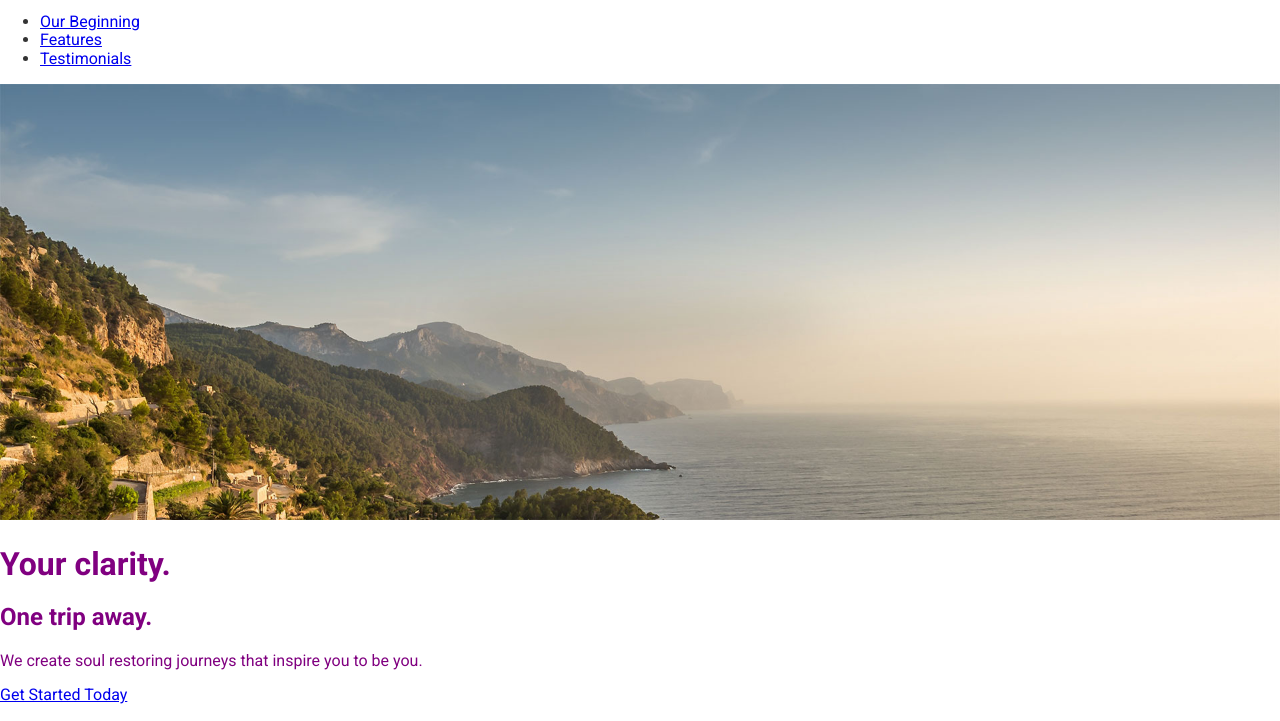
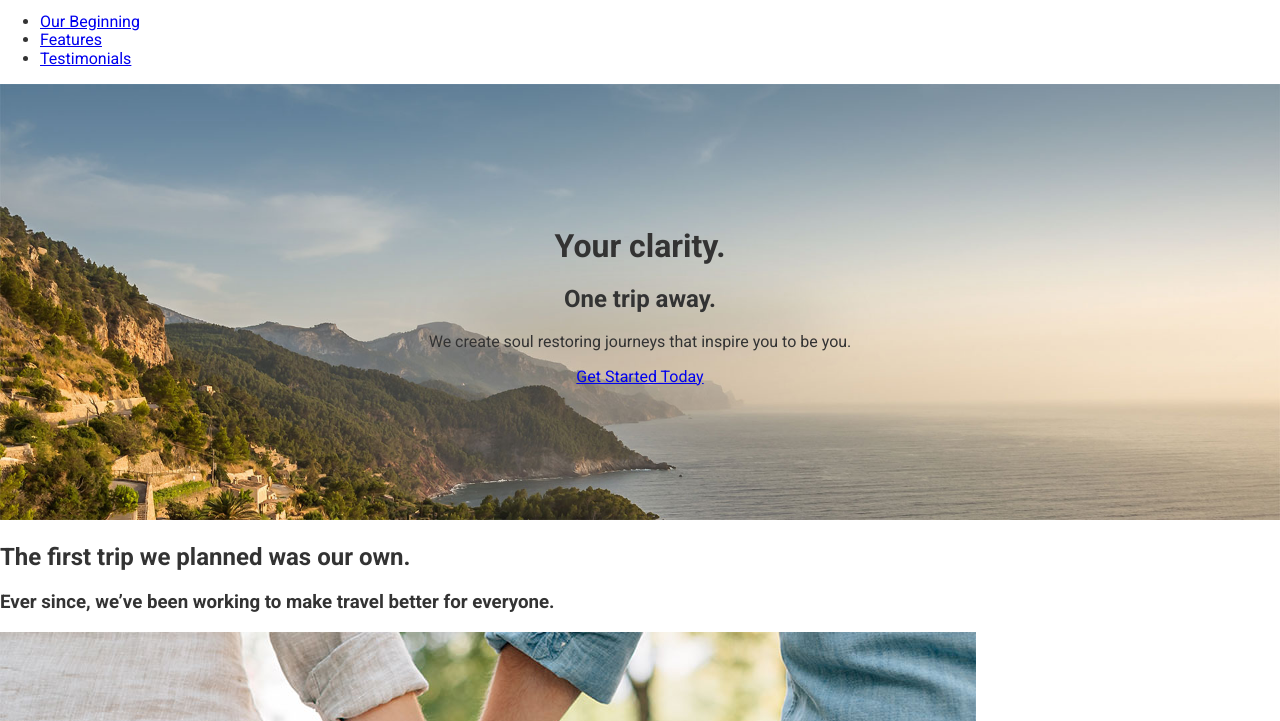
Before and after one commit to devcodemekothari/Brad-Schiff-Web-Dev, a website built with webpack: page app/index.html in a window 1280 px wide. Shown: the part 67-788 px from the top of the page. Built offline with nearby package versions, Linux system fonts and the light colour scheme.

Commit message:
Centering Image with Text

```diff
--- a/app/assets/scripts/App.js
+++ b/app/assets/scripts/App.js
@@ -1,2 +1 @@
 import '../styles/styles.css'
-alert("Hello, webpack is watching me");
--- a/app/assets/styles/modules/_large-hero.css
+++ b/app/assets/styles/modules/_large-hero.css
@@ -1,4 +1,13 @@
 .large-hero {
     position: relative;
-    color: purple;
 }
+
+.large-hero__text-content {
+    position: absolute;
+    top: 0;
+    left: 0;
+    width: 100%;
+    top: 50%;
+    transform: translateY(-50%);
+    text-align: center;
+}
--- a/app/index.html
+++ b/app/index.html
@@ -22,10 +22,12 @@
 
   <div class="large-hero">
     <img src="assets/images/hero--large.jpg">
-    <h1>Your clarity.</h1>
-    <h2>One trip away.</h2>
-    <p>We create soul restoring journeys that inspire you to be you.</p>
-    <p><a href="#">Get Started Today</a></p>
+    <div class="large-hero__text-content">
+      <h1>Your clarity.</h1>
+      <h2>One trip away.</h2>
+      <p>We create soul restoring journeys that inspire you to be you.</p>
+      <p><a href="#">Get Started Today</a></p>
+    </div>
   </div>
 
   <div id="our-beginning">
```
Also changed, not shown: app/bundled.js (+2 -2 lines).
